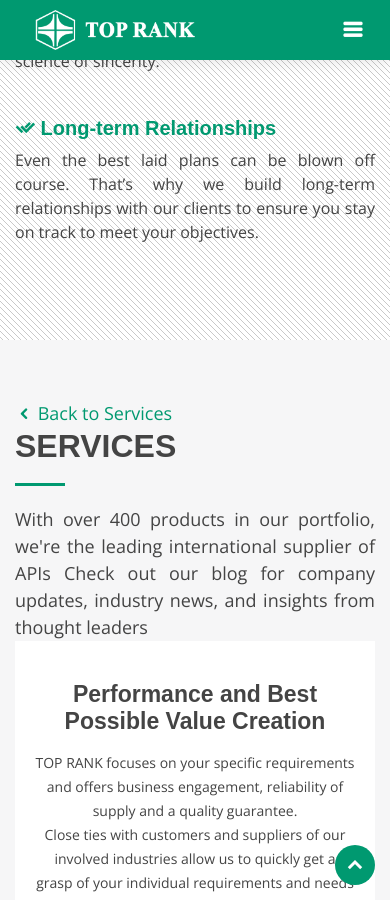
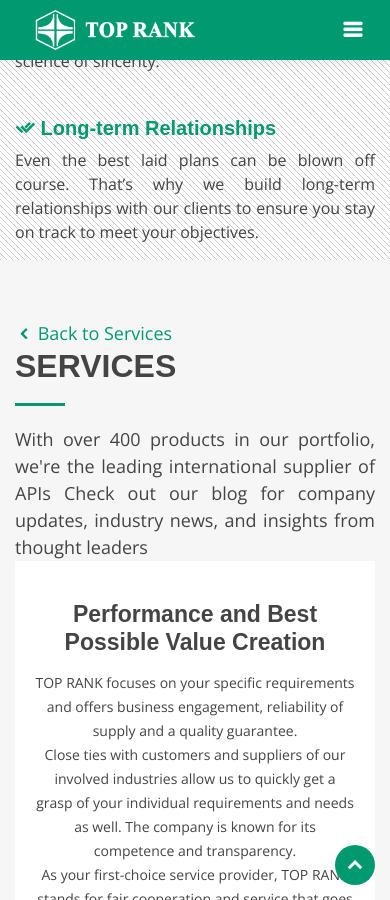
Before and after one commit to neyamat101/neyamat101.github.io, a Jekyll site: the page built from details.md, in a window 390 px wide and 900 px high, scrolled down 1727 px. Built offline with Jekyll 4.4.1, drawn with Linux system fonts in a browser that asks for light colours.

Commit message:
Update style.css
style added

```diff
--- a/assets/css/style.css
+++ b/assets/css/style.css
@@ -1777,6 +1777,9 @@
   .product-section .section-title {
     padding-bottom: 0;
   }
+  .product-section {
+    padding-bottom: 0;
+  }
 }
 
 @media (max-width: 1200px) {
```
